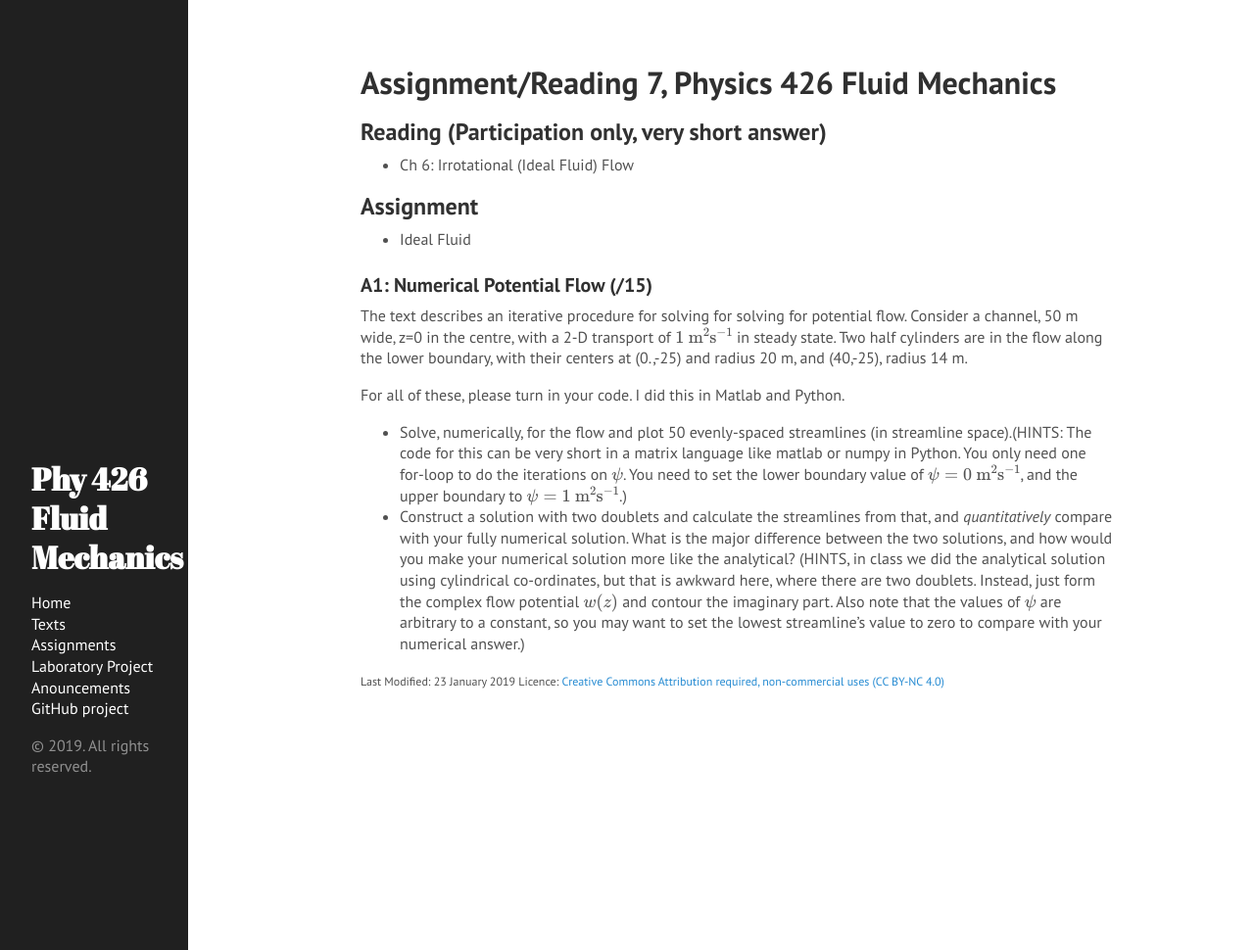
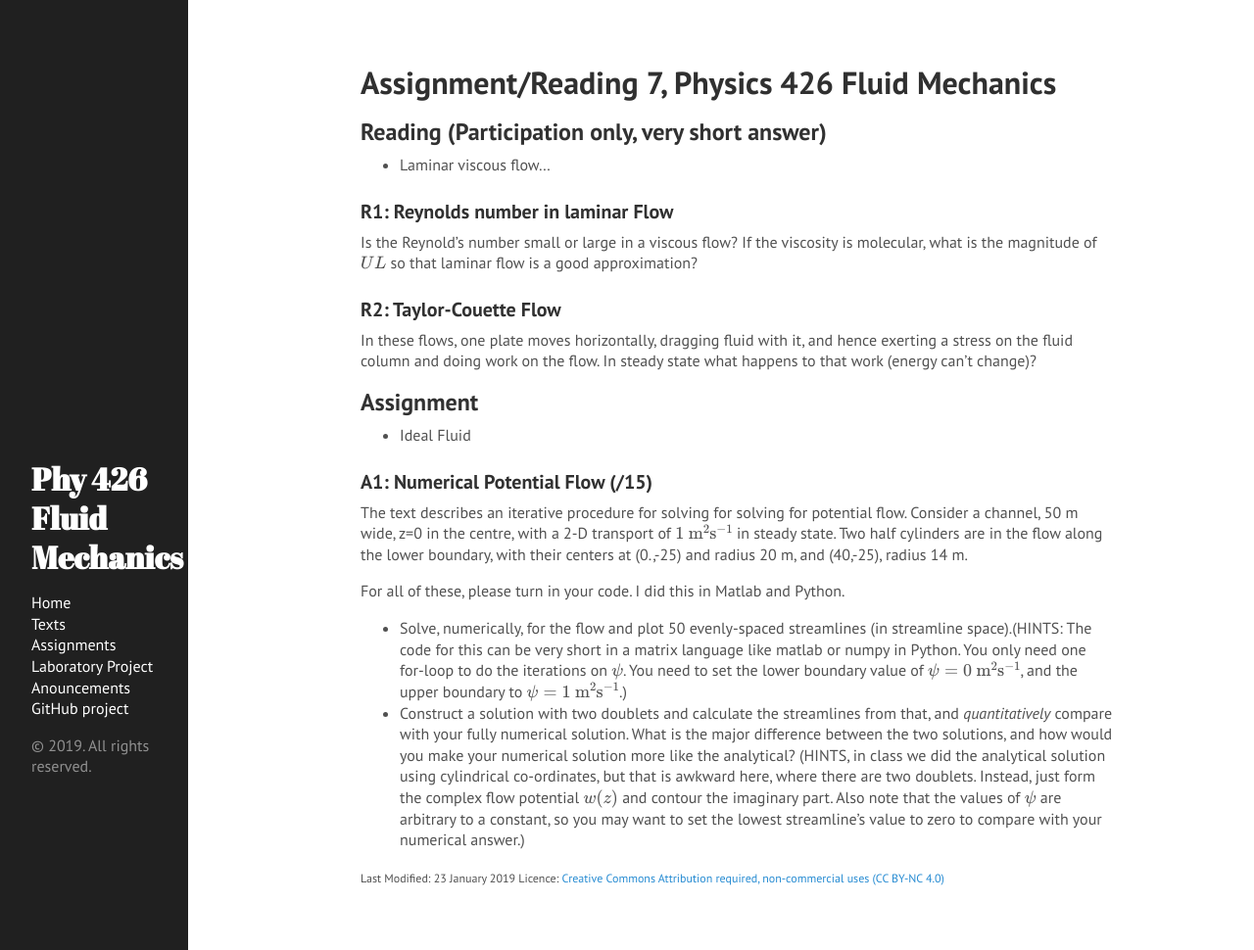
Before and after one commit to jklymak/Phy426, a Jekyll site: the page built from docs/Assignments/Assignment07.md, in a window 1280 px wide and 970 px high. Shown: the whole window at 98% size. Built offline with Jekyll 4.4.1, drawn with Linux system fonts in a browser that asks for light colours; formulas are drawn with MathJax 3.

```diff
--- a/docs/Assignments/Assignment07.md
+++ b/docs/Assignments/Assignment07.md
@@ -6,8 +6,18 @@ title: Assignment/Reading 7, Physics 426 Fluid Mechanics
 
 ## Reading (Participation only, very short answer)
 
-  - Ch 6: Irrotational (Ideal Fluid) Flow
+  - Laminar viscous flow...
 
+### R1:  Reynolds number in laminar Flow
+
+Is the Reynold's number small or large in a viscous flow?  If the viscosity is
+molecular, what is the magnitude of $UL$ so that laminar flow is a good
+approximation?
+
+### R2: Taylor-Couette Flow
+
+In these flows, one plate moves horizontally, dragging fluid with it, and hence
+exerting a stress on the fluid column and doing work on the flow.  In steady state what happens to that work (energy can't change)?
 
 ## Assignment
 
```
Also changed, not shown: docs/Assignments/Assignment08.md (added, +32 -0 lines).
